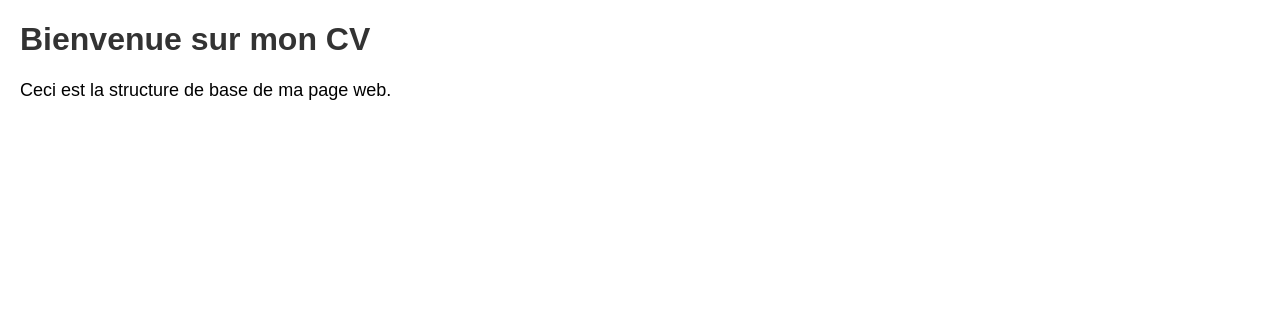
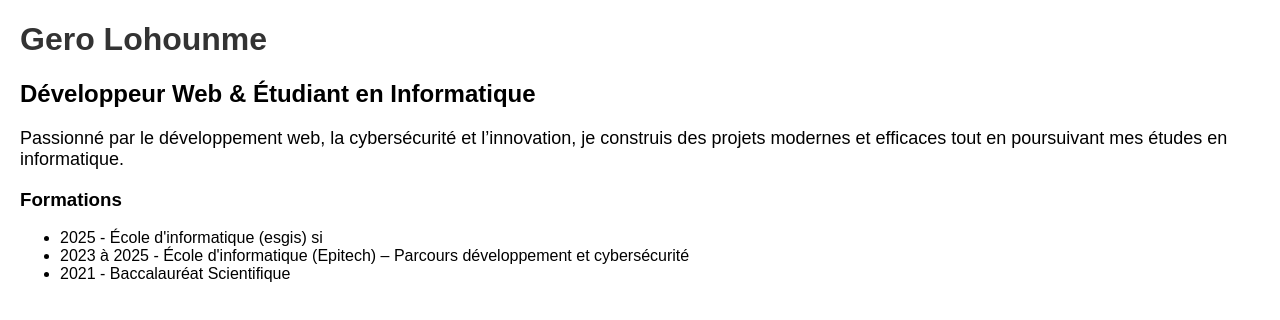
Before and after one commit to lohounme/mon-cv, a plain HTML site: page index.html in a window 1280 px wide. Drawn offline with Linux system fonts and the light colour scheme.

Commit message:
mise en place de la section formations

```diff
--- a/index.html
+++ b/index.html
@@ -8,8 +8,26 @@
 </head>
 <body>
 
-    <h1>Bienvenue sur mon CV</h1>
-    <p>Ceci est la structure de base de ma page web.</p>
+    <!-- SECTION TITRE -->
+    <header>
+        <h1>Gero Lohounme</h1>
+        <h2>Développeur Web & Étudiant en Informatique</h2>
+    </header>
+
+    <!-- SECTION DESCRIPTION -->
+    <section>
+        <p>Passionné par le développement web, la cybersécurité et l’innovation, je construis des projets modernes et efficaces tout en poursuivant mes études en informatique.</p>
+    </section>
+
+    <!-- SECTION FORMATIONS -->
+    <section>
+        <h3>Formations</h3>
+        <ul>
+            <li>2025 - École d'informatique (esgis) si</li>
+            <li>2023 à 2025 - École d'informatique (Epitech) – Parcours développement et cybersécurité</li>
+            <li>2021 - Baccalauréat Scientifique</li>
+        </ul>
+    </section>
 
 </body>
 </html>
```
